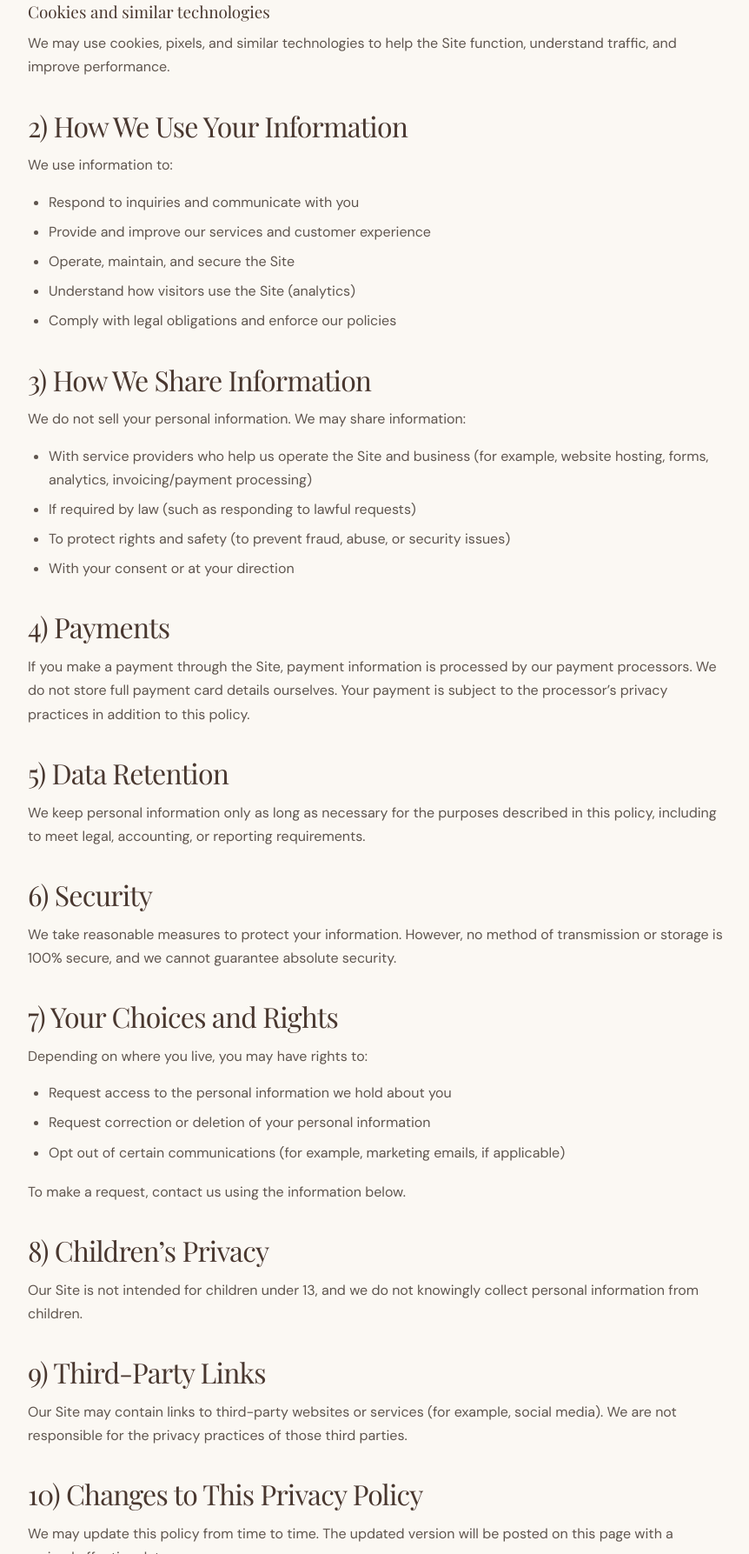
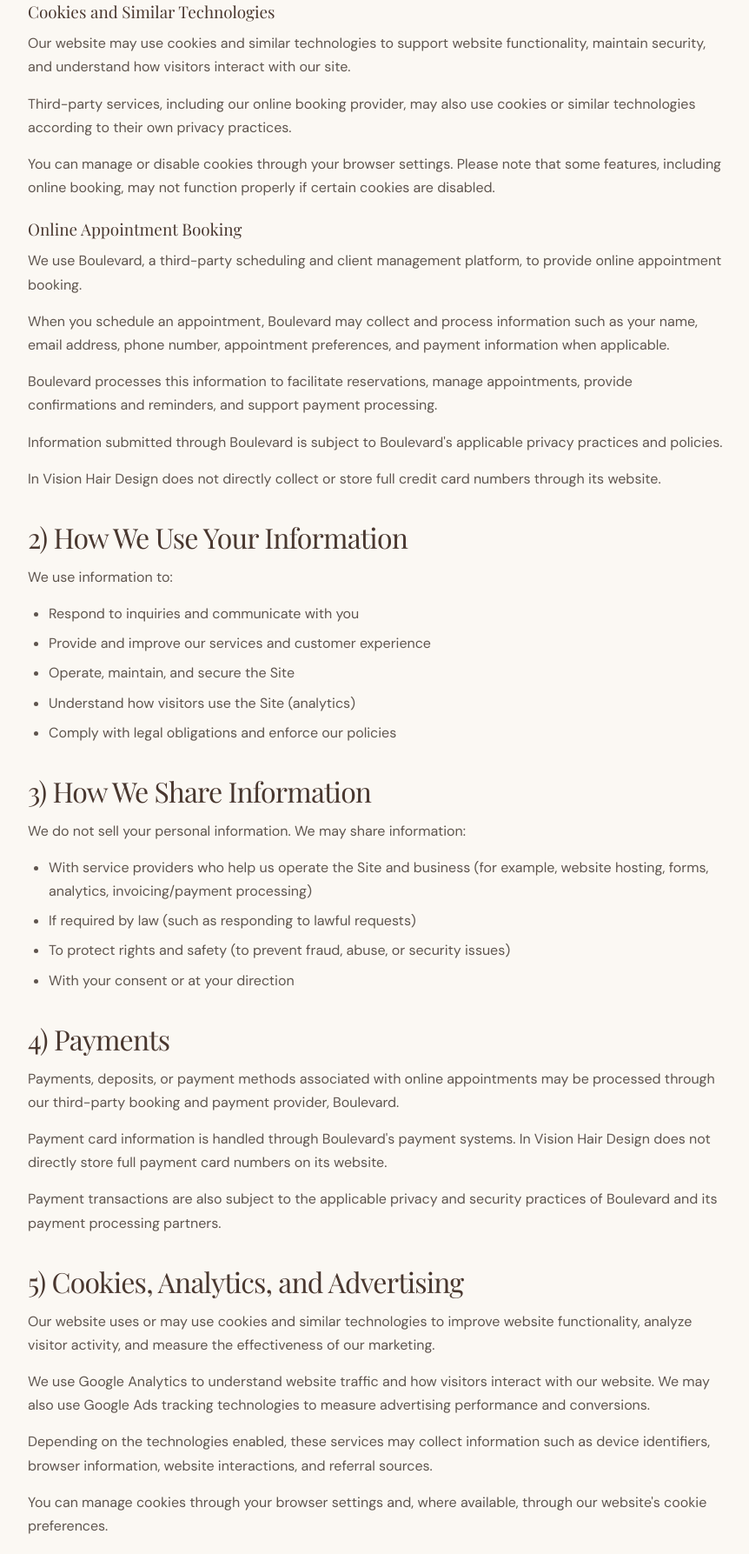
Before and after one commit to leahkleinmarketing-lgtm/Invision-website, a website: page privacy-policy.html in a window 1280 px wide. Shown: the part 1013-2800 px from the top of the page at 87% size, without its empty margins (208-1070 px from the left). Drawn offline with nearby package versions, Linux system fonts and the light colour scheme; a web font is replaced by a local one.

Commit message:
Update privacy policy for booking and cookies

```diff
--- a/privacy-policy.html
+++ b/privacy-policy.html
@@ -42,7 +42,7 @@
     <section class="legal-hero" aria-labelledby="legal-title">
       <p class="eyebrow">In Vision Hair Design</p>
       <h1 id="legal-title">Privacy Policy</h1>
-      <p class="legal-effective">Effective Date: August 9, 2026</p>
+      <p class="legal-effective">Effective Date: October 28, 2026</p>
     </section>
     <div class="legal-content">
       <p class="legal-lead">In Vision Hair Design (“we,” “us,” or “our”) values your privacy. This Privacy Policy explains how we collect, use, share, and protect information when you visit https://www.invisionhairdesign.com/ (the “Site”) or contact us.</p>
@@ -61,8 +61,16 @@
           <li>Pages viewed, links clicked, and time spent on the Site</li>
           <li>Referring/exit pages and general usage data</li>
         </ul>
-        <h3>Cookies and similar technologies</h3>
-        <p>We may use cookies, pixels, and similar technologies to help the Site function, understand traffic, and improve performance.</p>
+        <h3>Cookies and Similar Technologies</h3>
+        <p>Our website may use cookies and similar technologies to support website functionality, maintain security, and understand how visitors interact with our site.</p>
+        <p>Third-party services, including our online booking provider, may also use cookies or similar technologies according to their own privacy practices.</p>
+        <p>You can manage or disable cookies through your browser settings. Please note that some features, including online booking, may not function properly if certain cookies are disabled.</p>
+        <h3>Online Appointment Booking</h3>
+        <p>We use Boulevard, a third-party scheduling and client management platform, to provide online appointment booking.</p>
+        <p>When you schedule an appointment, Boulevard may collect and process information such as your name, email address, phone number, appointment preferences, and payment information when applicable.</p>
+        <p>Boulevard processes this information to facilitate reservations, manage appointments, provide confirmations and reminders, and support payment processing.</p>
+        <p>Information submitted through Boulevard is subject to Boulevard's applicable privacy practices and policies.</p>
+        <p>In Vision Hair Design does not directly collect or store full credit card numbers through its website.</p>
       </section>
       <section aria-labelledby="privacy-use"><h2 id="privacy-use">2) How We Use Your Information</h2>
         <p>We use information to:</p>
@@ -84,15 +92,24 @@
         </ul>
       </section>
       <section aria-labelledby="privacy-payments"><h2 id="privacy-payments">4) Payments</h2>
-        <p>If you make a payment through the Site, payment information is processed by our payment processors. We do not store full payment card details ourselves. Your payment is subject to the processor’s privacy practices in addition to this policy.</p>
+        <p>Payments, deposits, or payment methods associated with online appointments may be processed through our third-party booking and payment provider, Boulevard.</p>
+        <p>Payment card information is handled through Boulevard's payment systems. In Vision Hair Design does not directly store full payment card numbers on its website.</p>
+        <p>Payment transactions are also subject to the applicable privacy and security practices of Boulevard and its payment processing partners.</p>
       </section>
-      <section aria-labelledby="privacy-retention"><h2 id="privacy-retention">5) Data Retention</h2>
+      <section aria-labelledby="privacy-analytics"><h2 id="privacy-analytics">5) Cookies, Analytics, and Advertising</h2>
+        <p>Our website uses or may use cookies and similar technologies to improve website functionality, analyze visitor activity, and measure the effectiveness of our marketing.</p>
+        <p>We use Google Analytics to understand website traffic and how visitors interact with our website. We may also use Google Ads tracking technologies to measure advertising performance and conversions.</p>
+        <p>Depending on the technologies enabled, these services may collect information such as device identifiers, browser information, website interactions, and referral sources.</p>
+        <p>You can manage cookies through your browser settings and, where available, through our website's cookie preferences.</p>
+        <p>Online appointments are scheduled through Boulevard, a third-party booking platform. When you click our booking link, you leave our website and are subject to Boulevard's applicable privacy practices.</p>
+      </section>
+      <section aria-labelledby="privacy-retention"><h2 id="privacy-retention">6) Data Retention</h2>
         <p>We keep personal information only as long as necessary for the purposes described in this policy, including to meet legal, accounting, or reporting requirements.</p>
       </section>
-      <section aria-labelledby="privacy-security"><h2 id="privacy-security">6) Security</h2>
+      <section aria-labelledby="privacy-security"><h2 id="privacy-security">7) Security</h2>
         <p>We take reasonable measures to protect your information. However, no method of transmission or storage is 100% secure, and we cannot guarantee absolute security.</p>
       </section>
-      <section aria-labelledby="privacy-rights"><h2 id="privacy-rights">7) Your Choices and Rights</h2>
+      <section aria-labelledby="privacy-rights"><h2 id="privacy-rights">8) Your Choices and Rights</h2>
         <p>Depending on where you live, you may have rights to:</p>
         <ul>
           <li>Request access to the personal information we hold about you</li>
@@ -101,16 +118,16 @@
         </ul>
         <p>To make a request, contact us using the information below.</p>
       </section>
-      <section aria-labelledby="privacy-children"><h2 id="privacy-children">8) Children’s Privacy</h2>
+      <section aria-labelledby="privacy-children"><h2 id="privacy-children">9) Children’s Privacy</h2>
         <p>Our Site is not intended for children under 13, and we do not knowingly collect personal information from children.</p>
       </section>
-      <section aria-labelledby="privacy-third-party"><h2 id="privacy-third-party">9) Third-Party Links</h2>
+      <section aria-labelledby="privacy-third-party"><h2 id="privacy-third-party">10) Third-Party Links</h2>
         <p>Our Site may contain links to third-party websites or services (for example, social media). We are not responsible for the privacy practices of those third parties.</p>
       </section>
-      <section aria-labelledby="privacy-changes"><h2 id="privacy-changes">10) Changes to This Privacy Policy</h2>
+      <section aria-labelledby="privacy-changes"><h2 id="privacy-changes">11) Changes to This Privacy Policy</h2>
         <p>We may update this policy from time to time. The updated version will be posted on this page with a revised effective date.</p>
       </section>
-      <section aria-labelledby="privacy-contact"><h2 id="privacy-contact">11) Contact Us</h2>
+      <section aria-labelledby="privacy-contact"><h2 id="privacy-contact">12) Contact Us</h2>
         <p>If you have questions about this Privacy Policy or your information, contact:</p>
         <address>In Vision Hair Design<br>4125 Race Track Rd Suite 110, St Johns, FL 32259<br>Email: <a href="mailto:infoinvisionhairdesign@gmail.com">infoinvisionhairdesign@gmail.com</a><br>Phone: <a href="tel:+19042409278">904-240-9278</a></address>
       </section>
```
